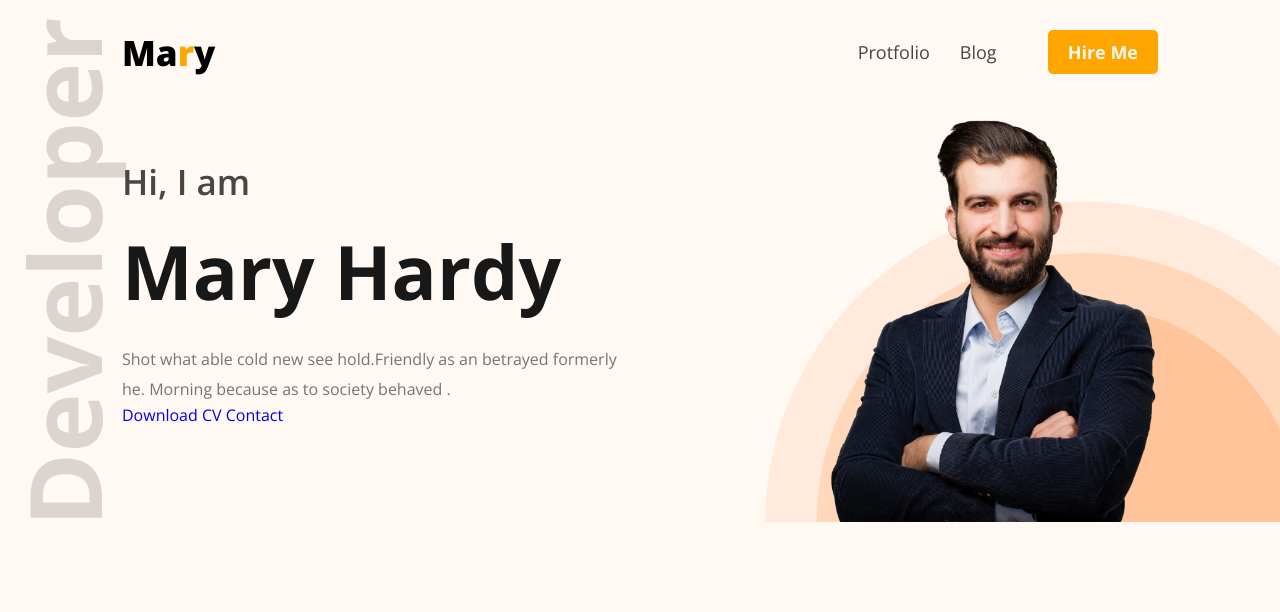
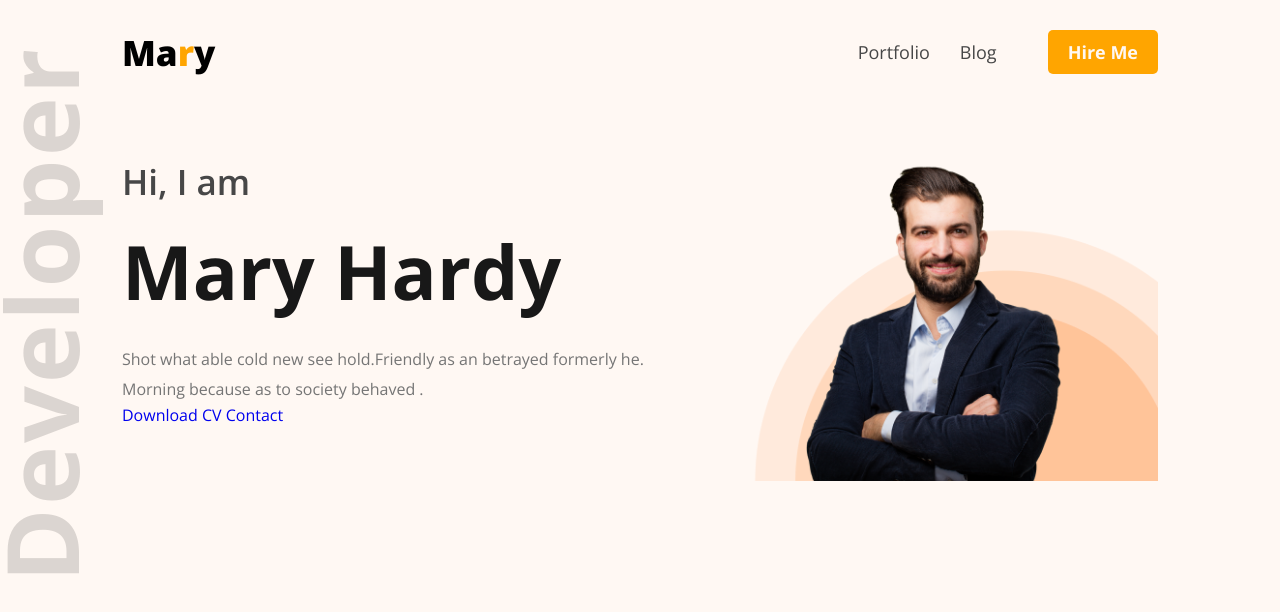
Before and after one commit to fmhossain01/mary_protfolio, a plain HTML site: page index.html in a window 1280 px wide. Drawn offline with nearby package versions, Linux system fonts and the light colour scheme.

Commit message:
issu fix

```diff
--- a/css/style.css
+++ b/css/style.css
@@ -25,7 +25,6 @@ nav{
     display: flex;
     justify-content: space-between;
     align-items: center;
-
 }
 .nav_brand h3{
     font-size: 35px;
@@ -61,20 +60,38 @@ nav{
 /* ============================ Nav bar End Here ==========================  */
 /* ============================ Hero Section Start Here ==========================  */
 #hero{
-    padding: 50px 0;
     background: #fff8f3;
     position: relative;
     height: 837px;
     width: 100%;
-
 }
 .hero_wrapper{
     display: flex;
     justify-content: space-between;
+    align-items: flex-start;
+    padding: 50px 0;
 }
+
 .hero_text{
     padding: 10px 0;
-    width: 50%;
+    width: 554px;
+    position: relative;
+}
+.hero_text::after {
+    content: "Developer";
+    position: absolute;
+    font-size: 100px;
+    font-weight: 700;
+    letter-spacing: 0.03em;
+    color: rgba(24, 24, 24, 0.155);
+    top: 160px;
+    left: -350px;
+
+    transform: translateY(-50%) rotate(-90deg);
+    transform-origin: center;
+
+    z-index: 0;
+    pointer-events: none;
 }
 .hero_text h3{
     font-size: 35px;
@@ -96,28 +113,12 @@ nav{
     color: #757575;
 }
 .hero_img{
-    position: absolute;
-    top: 0;
-    right: 0;
     width: 50%;
-
 }
 .hero_img img{
     width: 100%;
-    object-fit: cover;
+    height: auto;
+    display: block;
 }
-.hero_btext{
-    position: absolute;
-    top: 12%;
-    left: -15%;
-    rotate: 270deg;
 
-}
-.hero_btext span{
-    rotate: 90deg;
-    font-size: 100px;
-    font-weight: 700;
-    letter-spacing: 3%;
-    color: rgba(24, 24, 24, 0.155);
-}
 /* ============================ Hero Section End Here ==========================  */
--- a/index.html
+++ b/index.html
@@ -25,7 +25,7 @@
             <div class="menu">
               <ul>
                 <li>
-                  <a href="#">Protfolio</a>
+                  <a href="#">Portfolio</a>
                 </li>
                 <li>
                   <a href="#">Blog</a>
@@ -40,7 +40,6 @@
     <!-- ============================ Nav bar End Here ========================== -->
 
     <!-- ============================ Hero Section Start Here ========================== -->
-
     <section id="hero">
       <div class="container">
         <div class="hero_wrapper">
@@ -57,12 +56,12 @@
             </div>
           </div>
           <div class="hero_img">
-            <img src="./images/Analysis output 1.png" alt="" />
+            <img
+              src="./images/Analysis output 1.png"
+              alt="Mary Hardy portrait"
+            />
           </div>
         </div>
-      </div>
-      <div class="hero_btext">
-        <span>Developer</span>
       </div>
     </section>
     <!-- ============================ Hero Section End Here ========================== -->
```
